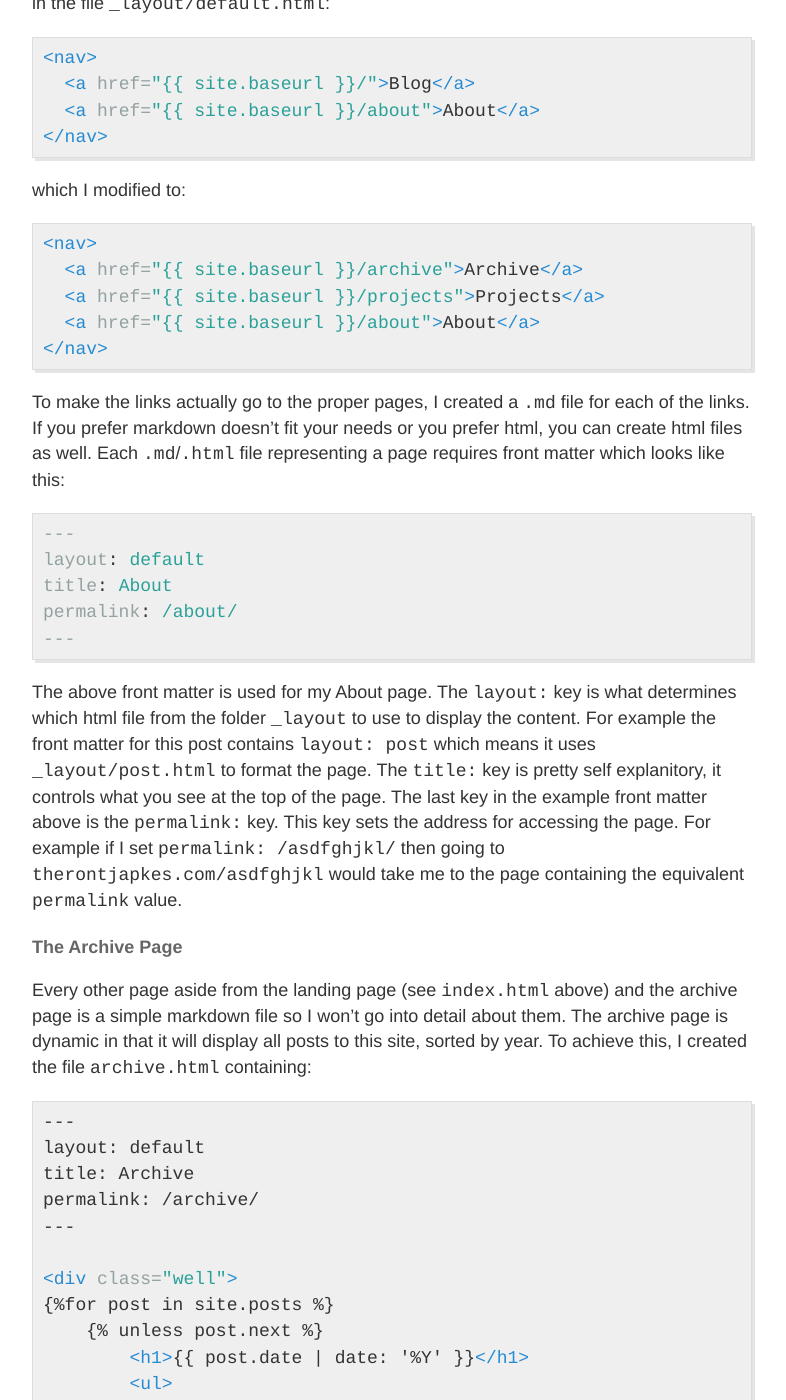
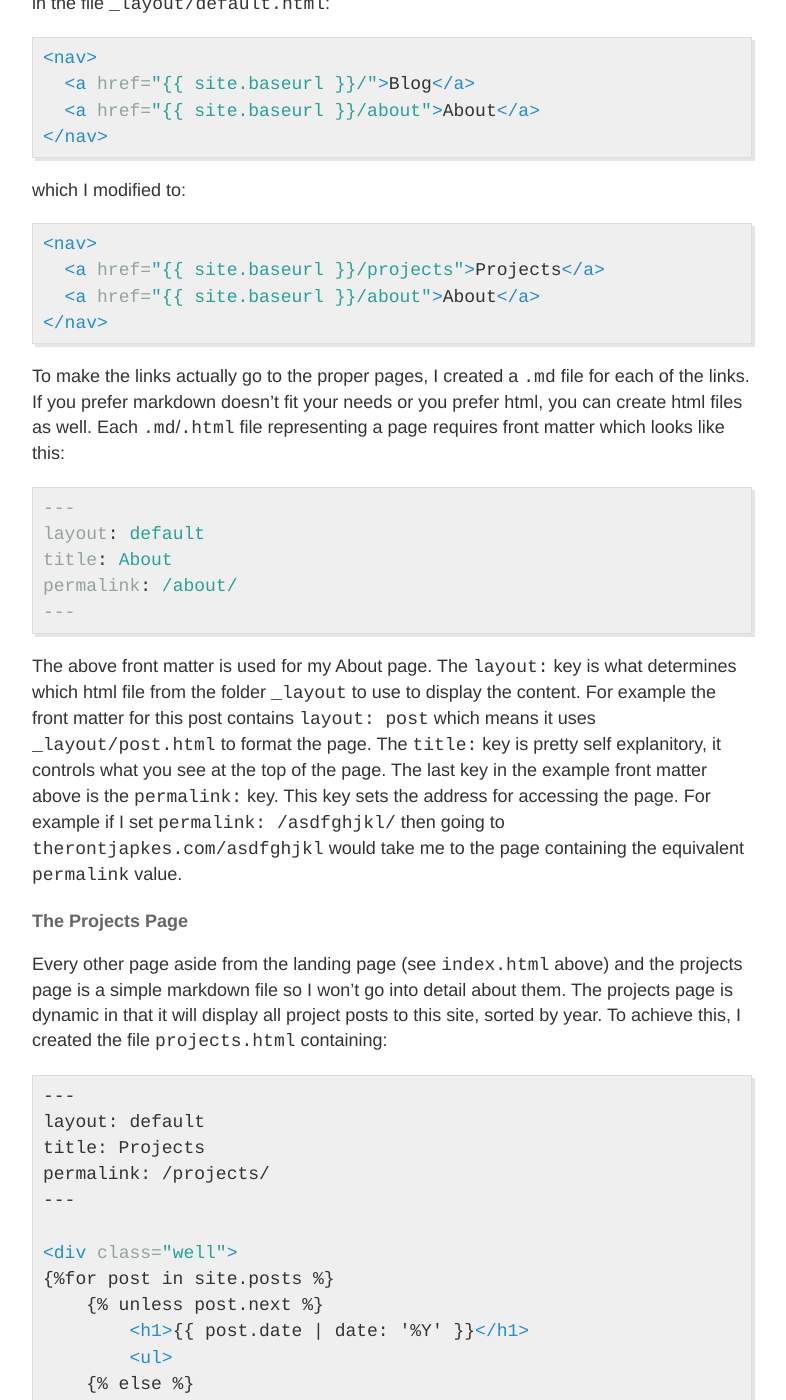
Before and after one commit to ther0n/therontjapkes.com, a Jekyll site: the page built from _posts/2018-08-20-how-this-site-was-made.md, in a window 1280 px wide and 1400 px high, scrolled down 1493 px. Shown: the whole window, without its empty margins (248-1034 px from the left). Built offline with Jekyll 4.4.1, drawn with Linux system fonts in a browser that asks for light colours; some of the changed text lies outside the part shown.

Commit message:
Update "This Site" post

```diff
--- a/_posts/2018-08-20-how-this-site-was-made.md
+++ b/_posts/2018-08-20-how-this-site-was-made.md
@@ -5,7 +5,7 @@ title:  "This Site"
 For my first project here, why not describe how I made this site itself? Using GitHub Pages and Jekyll, it's surprisingly simple to build a website. Essentially all that you need to do to create a site using GitHub Pages is create a repository and fill it with a few markdown files. However, the default themes don't offer much in the way of customization without major additions/modifications to those themes. I decided to search for a more flexible theme to fit my needs when I found [Minimal Mistakes](https://mmistakes.github.io/minimal-mistakes/). I set up [a site locally](https://help.github.com/articles/setting-up-your-github-pages-site-locally-with-jekyll/) with the theme, I quickly found it was a bit more than what I was looking for. I also wasn't sure how I would fix the theme if it were to break in the future due to an update to Jekyll or GitHub Pages and the project was no longer mantained for whatever reason. I decided to look for a theme that looked nice, but was simple enough that I could easily modify it for my needs and fix it if it were to break due to future updates. I found [Jekyll Now](http://www.jekyllnow.com/), a very basic Jekyll theme that looked good and was quite simple. I made a few modifications to the theme to fit my needs:
 
 #### Landing Page
-I wanted the landing page to show the most recent posts, with the most recent post at the top of the list. To accomplish this I modified index.html to look like this:
+I wanted the landing page to show the most recent projects, with the most recent project at the top of the list. To accomplish this I modified index.html to look like this:
 {% highlight html %}
 {% raw %}
 ---
@@ -47,7 +47,6 @@ which I modified to:
 {% highlight html %}
 {% raw %}
 <nav>
-  <a href="{{ site.baseurl }}/archive">Archive</a>
   <a href="{{ site.baseurl }}/projects">Projects</a>
   <a href="{{ site.baseurl }}/about">About</a>
 </nav>
@@ -65,14 +64,14 @@ permalink: /about/
 {% endhighlight %}
 The above front matter is used for my About page. The `layout:` key is what determines which html file from the folder `_layout` to use to display the content. For example the front matter for this post contains `layout: post` which means it uses `_layout/post.html` to format the page. The `title:` key is pretty self explanitory, it controls what you see at the top of the page. The last key in the example front matter above is the `permalink:` key. This key sets the address for accessing the page. For example if I set `permalink: /asdfghjkl/` then going to `therontjapkes.com/asdfghjkl` would take me to the page containing the equivalent `permalink` value.
 
-#### The Archive Page
-Every other page aside from the landing page (see `index.html` above) and the archive page is a simple markdown file so I won't go into detail about them. The archive page is dynamic in that it will display all posts to this site, sorted by year. To achieve this, I created the file `archive.html` containing:
+#### The Projects Page
+Every other page aside from the landing page (see `index.html` above) and the projects page is a simple markdown file so I won't go into detail about them. The projects page is dynamic in that it will display all project posts to this site, sorted by year. To achieve this, I created the file `projects.html` containing:
 {% highlight html %}
 {% raw %}
 ---
 layout: default
-title: Archive
-permalink: /archive/
+title: Projects
+permalink: /projects/
 ---
 
 <div class="well">
@@ -106,6 +105,4 @@ I didn't want the social links and icons at the bottom of the site. I don't real
 {% endhighlight %}
 This will have the footer include a link to my contact page, and to an RSS feed. It will also generate a copyright notice using the sites title.
 
-I'm happy with how the site turned out with these modifications. I am also using my modified version of the [Jekyll Now](http://www.jekyllnow.com/) theme over on [lastminute.games](https://lastminute.games).
-
 If you wish to host your own site using GitHub Pages and Jekyll, follow the instructions [here](https://pages.github.com/).
```
